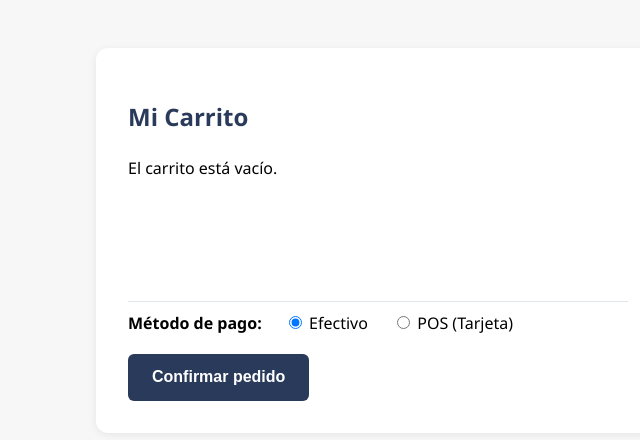
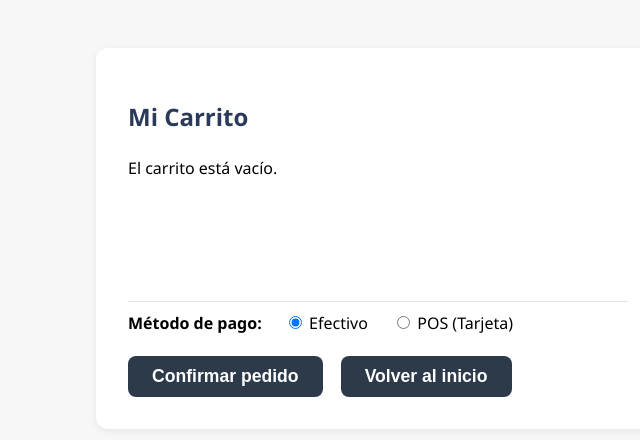
Before and after one commit to Marcko4/tiendalibro, a plain HTML site: page frontend/carrito.html in a window 1280 px wide. Shown: the whole page, without its empty margins (262-902 px from the left). Drawn offline with Linux system fonts and the light colour scheme.

Commit message:
Boton de volver al inicio (por Liz)

```diff
--- a/frontend/assets/js/carrito.js
+++ b/frontend/assets/js/carrito.js
@@ -110,3 +110,6 @@ async function descontarStockLibro(id, tipo, cantidad) {
 
 // Actualiza la lógica para llamar a la función descontarStockLibro
 window.descontarStockLibro = descontarStockLibro;
+document.getElementById("volver-inicio").onclick = function () {
+  window.location.href = "index.html";
+};
--- a/frontend/carrito.html
+++ b/frontend/carrito.html
@@ -19,7 +19,10 @@
       <div id="loader-carrito" style="display:none;justify-content:center;align-items:center;margin:18px 0;">
         <img src="https://i.gifer.com/ZZ5H.gif" alt="Cargando..." style="height:48px;">
       </div>
-      <button id="confirmar">Confirmar pedido</button>
+      <div style="display:flex;gap:18px;margin-top:12px;">
+        <button id="confirmar" style="background:#2d3a4a;color:#fff;padding:10px 24px;border:none;border-radius:8px;font-size:1.1em;font-weight:600;cursor:pointer;transition:background 0.2s;">Confirmar pedido</button>
+        <button id="volver-inicio" style="background:#2d3a4a;color:#fff;padding:10px 24px;border:none;border-radius:8px;font-size:1.1em;font-weight:600;cursor:pointer;transition:background 0.2s;">Volver al inicio</button>
+      </div>
     </section>
   </main>
   <script src="assets/js/pdfGenerator.js"></script>
```
Also changed, not shown: frontend/assets/js/detalle.js (+9 -4 lines), images/imagen-1749088735655-961981510.jpg (added), images/imagen-1749412973307-860868382.jpg (added), images/imagen-1749412973311-768238900.jpg (added), images/imagen-1749413902246-401791010.jpg (added), images/lapizEditar.png (added), 1 other file.
